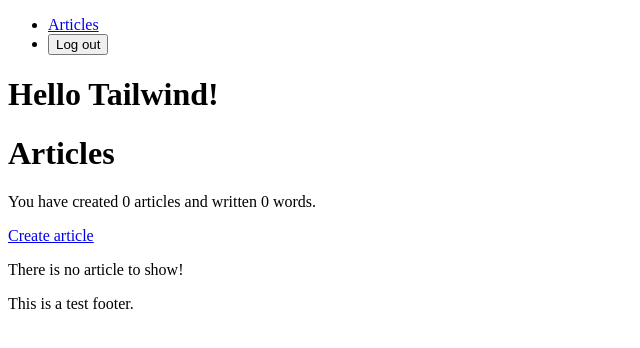
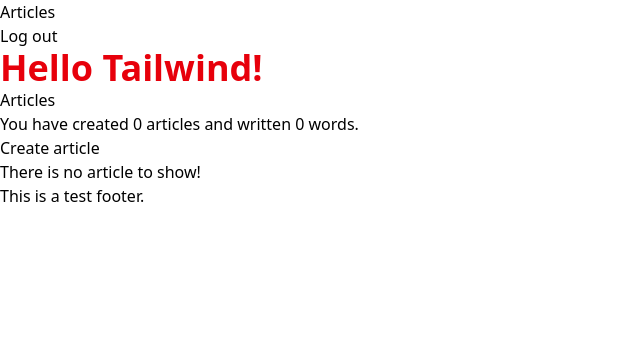
Before and after one commit to CioFlingar/Article_Crontrol_System, a Django app: page /article/ in a window 1280 px wide. Shown: the top 348 px of the page, without its empty margins (0-640 px from the left). Run offline with Django 5.2, Linux system fonts and the light colour scheme; the visitor is signed in with stand-in values (Sample User, id 1); data that the repository does not hold is empty; some libraries are stand-ins or nearby versions.

Commit message:
bix bug of faulty tailwind installation, also update to tailwindcss v4.

```diff
--- a/static/input.css
+++ b/static/input.css
@@ -1,3 +1,2 @@
-@tailwind base;
-@tailwind components;
+@import "tailwindcss";
 @tailwind utilities;
--- a/static/output.css
+++ b/static/output.css
@@ -1,24 +1,192 @@
 /*! tailwindcss v4.1.4 | MIT License | https://tailwindcss.com */
 @layer properties;
-.static {
-  position: static;
+@layer theme, base, components, utilities;
+@layer theme {
+  :root, :host {
+    --font-sans: ui-sans-serif, system-ui, sans-serif, "Apple Color Emoji",
+      "Segoe UI Emoji", "Segoe UI Symbol", "Noto Color Emoji";
+    --font-mono: ui-monospace, SFMono-Regular, Menlo, Monaco, Consolas, "Liberation Mono",
+      "Courier New", monospace;
+    --color-red-600: oklch(57.7% 0.245 27.325);
+    --text-4xl: 2.25rem;
+    --text-4xl--line-height: calc(2.5 / 2.25);
+    --font-weight-bold: 700;
+    --default-font-family: var(--font-sans);
+    --default-mono-font-family: var(--font-mono);
+  }
 }
-.block {
-  display: block;
+@layer base {
+  *, ::after, ::before, ::backdrop, ::file-selector-button {
+    box-sizing: border-box;
+    margin: 0;
+    padding: 0;
+    border: 0 solid;
+  }
+  html, :host {
+    line-height: 1.5;
+    -webkit-text-size-adjust: 100%;
+    tab-size: 4;
+    font-family: var(--default-font-family, ui-sans-serif, system-ui, sans-serif, "Apple Color Emoji", "Segoe UI Emoji", "Segoe UI Symbol", "Noto Color Emoji");
+    font-feature-settings: var(--default-font-feature-settings, normal);
+    font-variation-settings: var(--default-font-variation-settings, normal);
+    -webkit-tap-highlight-color: transparent;
+  }
+  hr {
+    height: 0;
+    color: inherit;
+    border-top-width: 1px;
+  }
+  abbr:where([title]) {
+    -webkit-text-decoration: underline dotted;
+    text-decoration: underline dotted;
+  }
+  h1, h2, h3, h4, h5, h6 {
+    font-size: inherit;
+    font-weight: inherit;
+  }
+  a {
+    color: inherit;
+    -webkit-text-decoration: inherit;
+    text-decoration: inherit;
+  }
+  b, strong {
+    font-weight: bolder;
+  }
+  code, kbd, samp, pre {
+    font-family: var(--default-mono-font-family, ui-monospace, SFMono-Regular, Menlo, Monaco, Consolas, "Liberation Mono", "Courier New", monospace);
+    font-feature-settings: var(--default-mono-font-feature-settings, normal);
+    font-variation-settings: var(--default-mono-font-variation-settings, normal);
+    font-size: 1em;
+  }
+  small {
+    font-size: 80%;
+  }
+  sub, sup {
+    font-size: 75%;
+    line-height: 0;
+    position: relative;
+    vertical-align: baseline;
+  }
+  sub {
+    bottom: -0.25em;
+  }
+  sup {
+    top: -0.5em;
+  }
+  table {
+    text-indent: 0;
+    border-color: inherit;
+    border-collapse: collapse;
+  }
+  :-moz-focusring {
+    outline: auto;
+  }
+  progress {
+    vertical-align: baseline;
+  }
+  summary {
+    display: list-item;
+  }
+  ol, ul, menu {
+    list-style: none;
+  }
+  img, svg, video, canvas, audio, iframe, embed, object {
+    display: block;
+    vertical-align: middle;
+  }
+  img, video {
+    max-width: 100%;
+    height: auto;
+  }
+  button, input, select, optgroup, textarea, ::file-selector-button {
+    font: inherit;
+    font-feature-settings: inherit;
+    font-variation-settings: inherit;
+    letter-spacing: inherit;
+    color: inherit;
+    border-radius: 0;
+    background-color: transparent;
+    opacity: 1;
+  }
+  :where(select:is([multiple], [size])) optgroup {
+    font-weight: bolder;
+  }
+  :where(select:is([multiple], [size])) optgroup option {
+    padding-inline-start: 20px;
+  }
+  ::file-selector-button {
+    margin-inline-end: 4px;
+  }
+  ::placeholder {
+    opacity: 1;
+  }
+  @supports (not (-webkit-appearance: -apple-pay-button))  or (contain-intrinsic-size: 1px) {
+    ::placeholder {
+      color: currentcolor;
+      @supports (color: color-mix(in lab, red, red)) {
+        color: color-mix(in oklab, currentcolor 50%, transparent);
+      }
+    }
+  }
+  textarea {
+    resize: vertical;
+  }
+  ::-webkit-search-decoration {
+    -webkit-appearance: none;
+  }
+  ::-webkit-date-and-time-value {
+    min-height: 1lh;
+    text-align: inherit;
+  }
+  ::-webkit-datetime-edit {
+    display: inline-flex;
+  }
+  ::-webkit-datetime-edit-fields-wrapper {
+    padding: 0;
+  }
+  ::-webkit-datetime-edit, ::-webkit-datetime-edit-year-field, ::-webkit-datetime-edit-month-field, ::-webkit-datetime-edit-day-field, ::-webkit-datetime-edit-hour-field, ::-webkit-datetime-edit-minute-field, ::-webkit-datetime-edit-second-field, ::-webkit-datetime-edit-millisecond-field, ::-webkit-datetime-edit-meridiem-field {
+    padding-block: 0;
+  }
+  :-moz-ui-invalid {
+    box-shadow: none;
+  }
+  button, input:where([type="button"], [type="reset"], [type="submit"]), ::file-selector-button {
+    appearance: button;
+  }
+  ::-webkit-inner-spin-button, ::-webkit-outer-spin-button {
+    height: auto;
+  }
+  [hidden]:where(:not([hidden="until-found"])) {
+    display: none !important;
+  }
 }
-.border-b {
-  border-bottom-style: var(--tw-border-style);
-  border-bottom-width: 1px;
+@layer utilities {
+  .static {
+    position: static;
+  }
+  .block {
+    display: block;
+  }
+  .text-4xl {
+    font-size: var(--text-4xl);
+    line-height: var(--tw-leading, var(--text-4xl--line-height));
+  }
+  .font-bold {
+    --tw-font-weight: var(--font-weight-bold);
+    font-weight: var(--font-weight-bold);
+  }
+  .text-red-600 {
+    color: var(--color-red-600);
+  }
 }
-@property --tw-border-style {
+@property --tw-font-weight {
   syntax: "*";
   inherits: false;
-  initial-value: solid;
 }
 @layer properties {
   @supports ((-webkit-hyphens: none) and (not (margin-trim: inline))) or ((-moz-orient: inline) and (not (color:rgb(from red r g b)))) {
     *, ::before, ::after, ::backdrop {
-      --tw-border-style: solid;
+      --tw-font-weight: initial;
     }
   }
 }
```
Also changed, not shown: package.json (+4 -5 lines), tailwind.config.js (+3 -5 lines), 1 other file.
